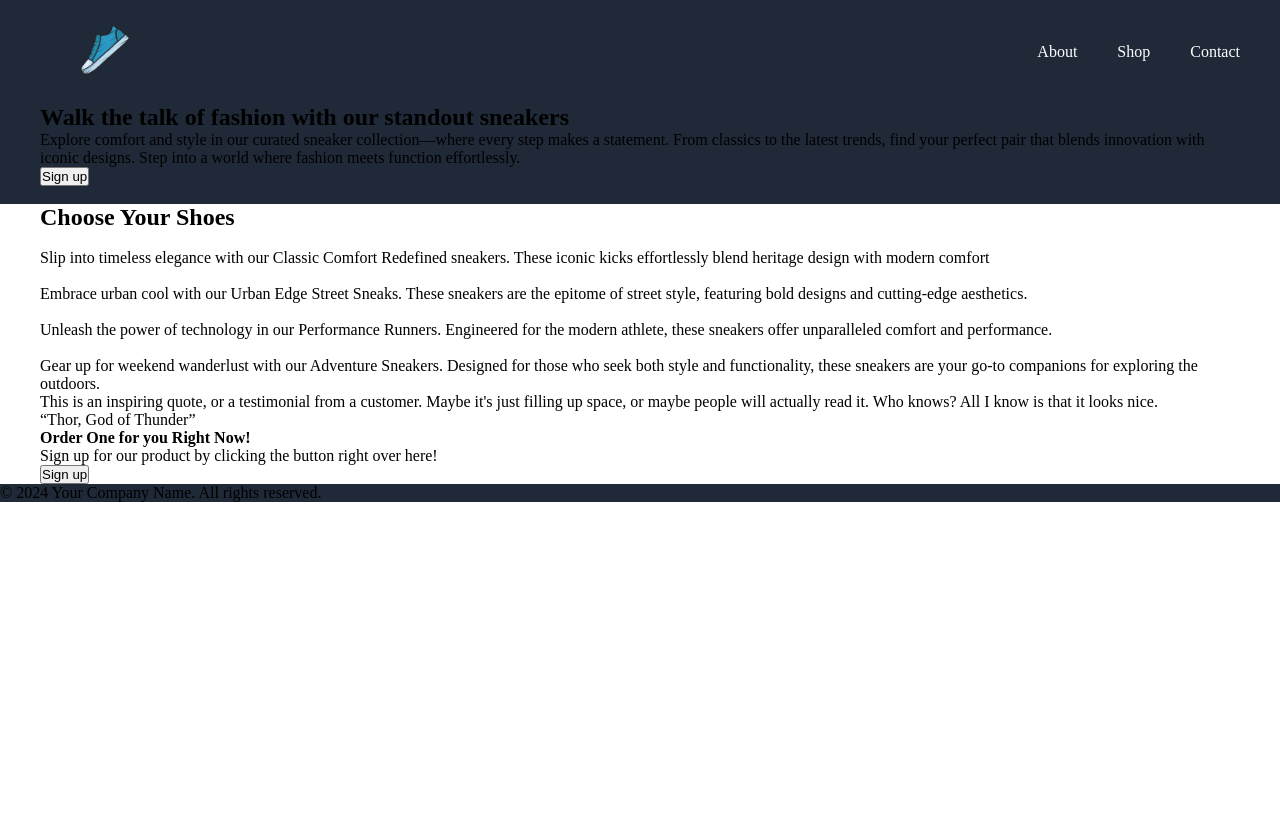
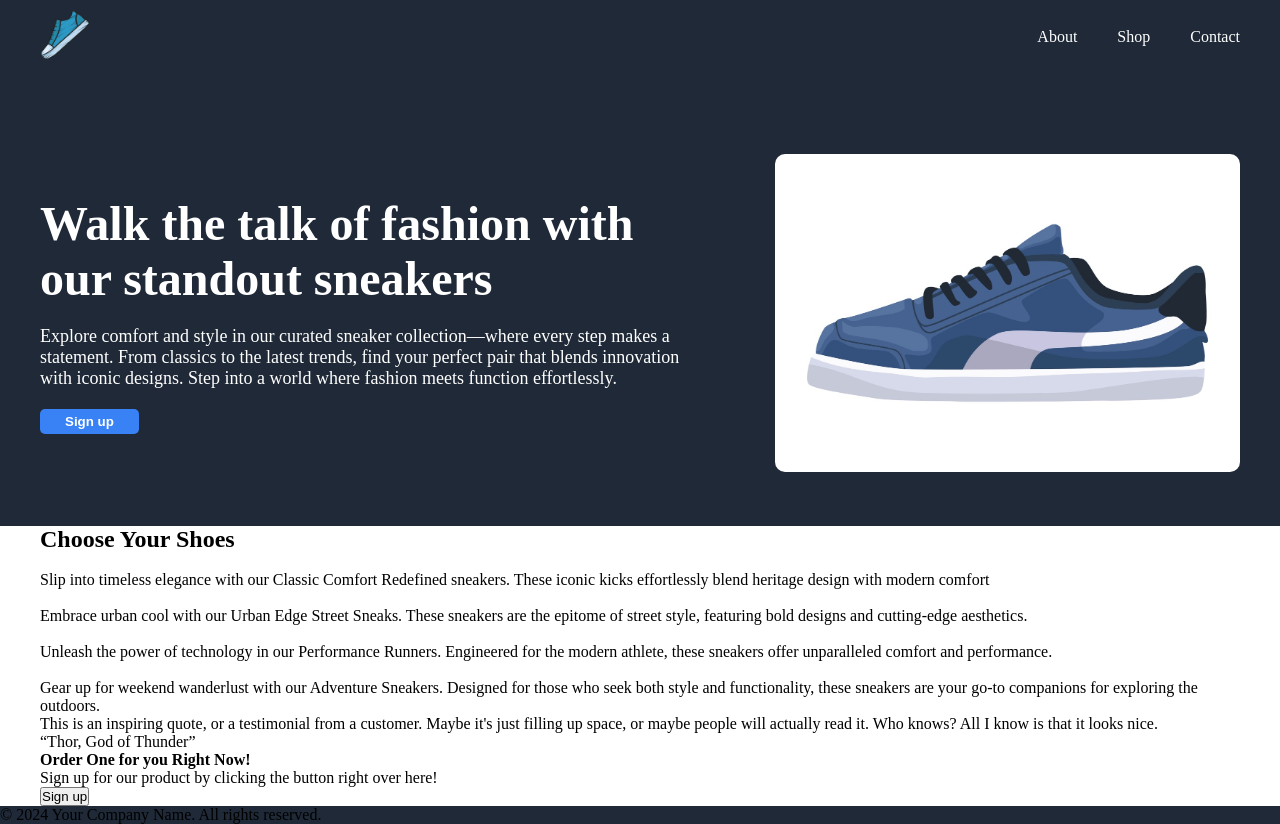
Before and after one commit to ichrahman/the-odin-project-assignment-landing-page, a plain HTML site: page index.html in a window 1280 px wide. Before the commit the page ends 800 px from the top, so only its background shows below. Drawn offline with Linux system fonts and the light colour scheme.

Commit message:
Complete banner

```diff
--- a/index.html
+++ b/index.html
@@ -13,17 +13,17 @@
             <a href="#"><img src="./images/header_logo.png" alt=""></a>
             <nav>
                <ul>
-                    <li><a href="#">About</a></li>
+                 <li><a href="#">About</a></li>
                     <li><a href="#">Shop</a></li>
                     <li><a href="#">Contact</a></li>
                </ul>
             </nav>
         </header>
-        <section>
+        <section class="hero">
            <div>
-            <h2>Walk the talk of fashion with our standout sneakers</h2>
-            <p>Explore comfort and style in our curated sneaker collection—where every step makes a statement. From classics to the latest trends, find your perfect pair that blends innovation with iconic designs. Step into a world where fashion meets function effortlessly.</p>
-            <button>Sign up</button>
+                <h1>Walk the talk of fashion with our standout sneakers</h1>
+                <p>Explore comfort and style in our curated sneaker collection—where every step makes a statement. From classics to the latest trends, find your perfect pair that blends innovation with iconic designs. Step into a world where fashion meets function effortlessly.</p>
+                <button>Sign up</button>
            </div>
            <div>
             <img src="./images/placeholder-image.jpeg" alt="">
--- a/style.css
+++ b/style.css
@@ -14,7 +14,8 @@ header img{
 }
 
 img{
-    width: 40%;
+    width: 100%;
+    border-radius: 10px;
 }
 
 .banner{
@@ -24,21 +25,55 @@ img{
 header{
     display: flex;
     justify-content: space-between;
-    padding: 25px 0;
+    padding: 10px 0 40px 0;
     align-items: center;
+
 }
+
+
 
 ul{
     list-style: none;
     display: flex;
 }
 
-a{
+ul a{
     text-decoration: none;
     color: white;
     margin-left: 40px;
 }
 
+.hero{
+    color: white;
+    display: flex;
+    padding: 50px 0;
+    justify-content: space-between;
+    align-items: center;
+    gap: 60px;
+}
+
+.hero h1{
+    font-size: 48px;
+}
+
+.hero button{
+    background-color: #3882F6;
+    display: inline-block;
+    padding: 5px 25px;
+    color: white;
+    font-weight: bold;
+    border: 0;
+    border-radius: 5px;
+}
+
+.hero p{
+    font-size: 18px;
+    font-weight: 100;
+    margin: 20px 0;
+}
+
+
+
 footer{
     background-color: #1F2937;
 }
```
Also changed, not shown: images/placeholder-image.jpeg (added).
